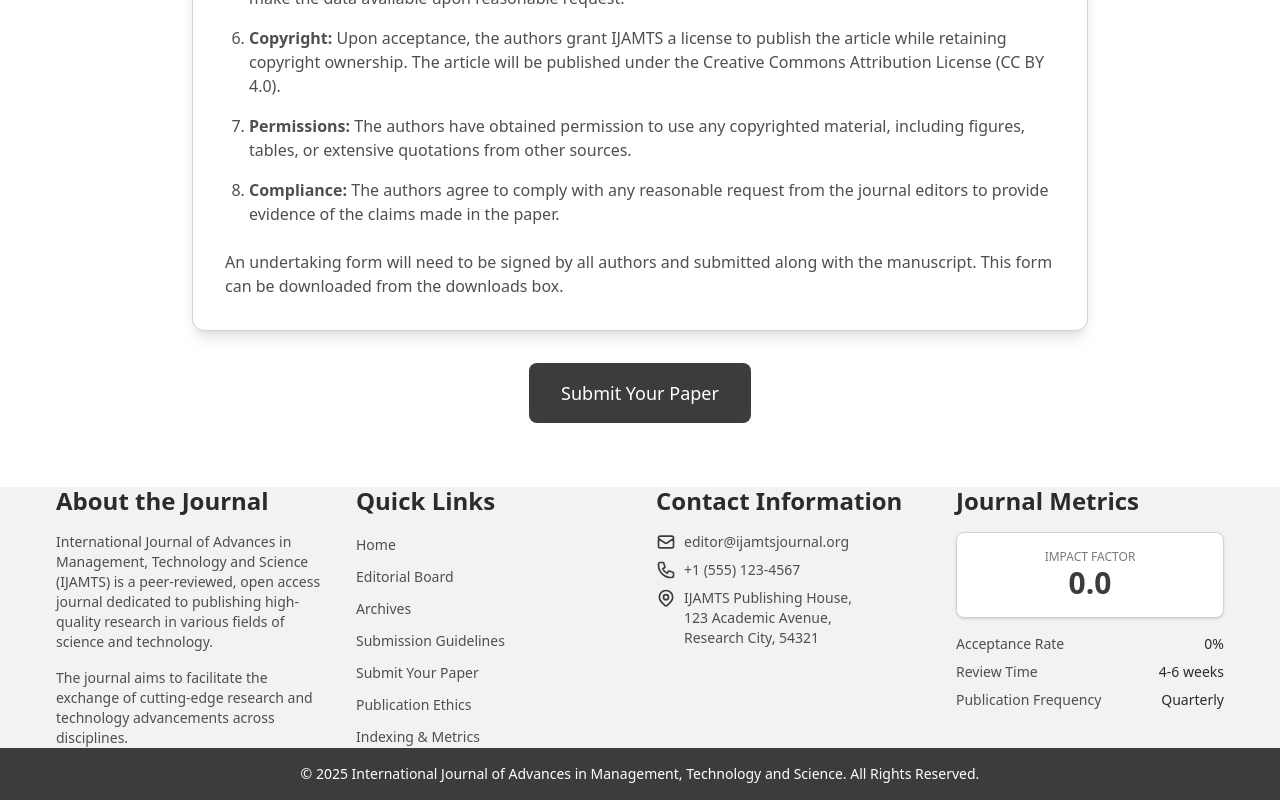
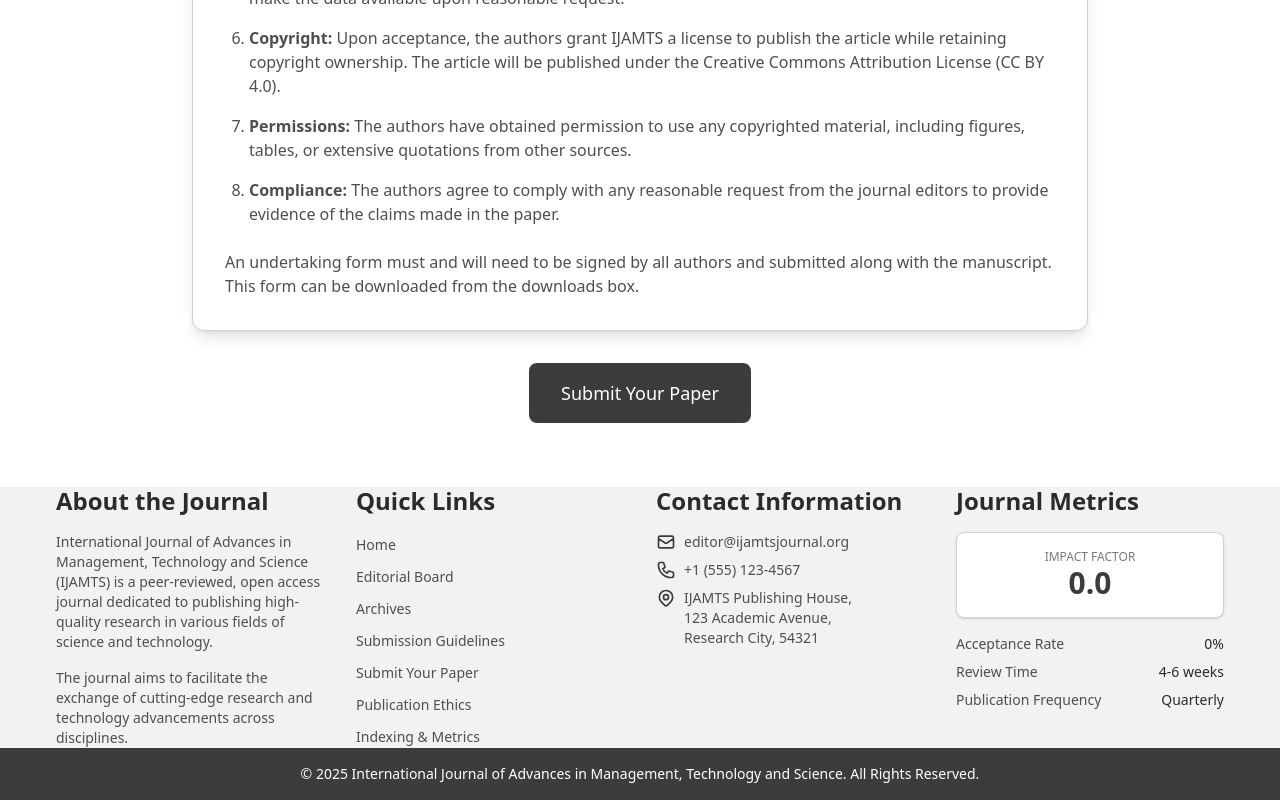
Before and after one commit to Nya1383/ijamts, a Next.js app: page /submission/guidelines in a window 1280 px wide. Shown: the part 2061-2861 px from the top of the page. Built offline with nearby package versions, Linux system fonts and the light colour scheme; no server answers.

Commit message:
Update page.tsx

```diff
--- a/src/app/submission/guidelines/page.tsx
+++ b/src/app/submission/guidelines/page.tsx
@@ -139,7 +139,7 @@ export default function PublicationGuidelinesPage() {
             </ol>
 
             <p>
-              An undertaking form will need to be signed by all authors and submitted along with the manuscript. This form can be downloaded from the downloads box.
+              An undertaking form must and will need to be signed by all authors and submitted along with the manuscript. This form can be downloaded from the downloads box.
             </p>
           </div>
         </div>
```
